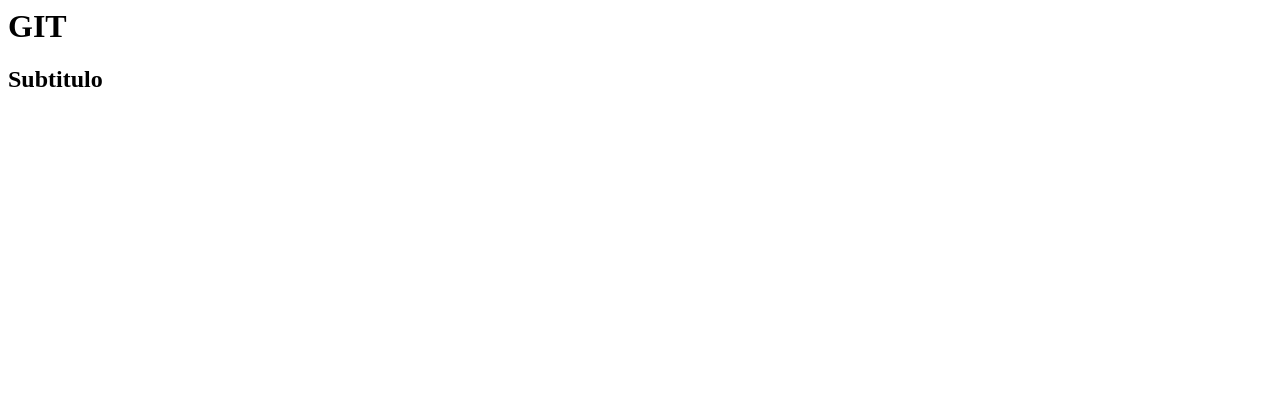
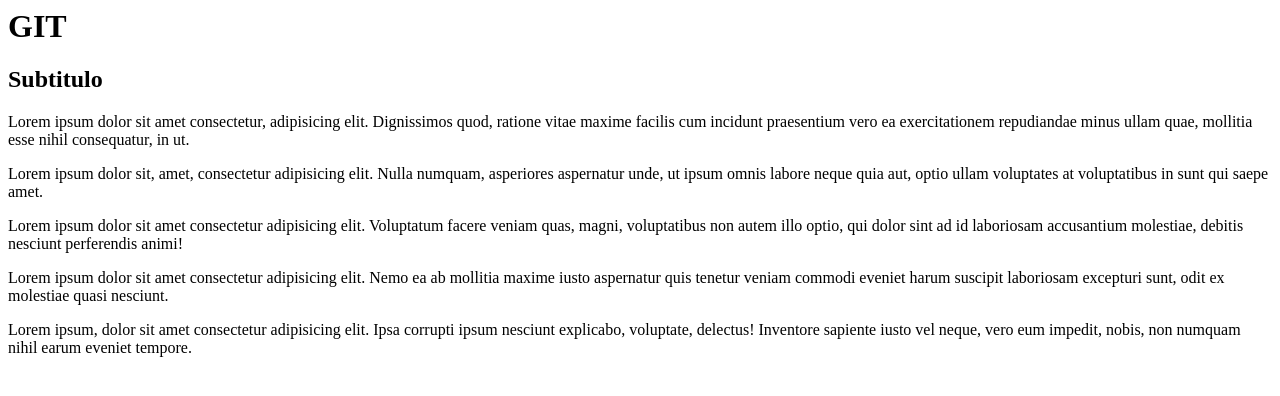
Before and after one commit to more000/PruebaGit, a plain HTML site: page index.html in a window 1280 px wide. Drawn offline with Linux system fonts and the light colour scheme.

Commit message:
Agrego muchos parrafos

```diff
--- a/index.html
+++ b/index.html
@@ -7,5 +7,10 @@
 <body>
 	<h1>GIT</h1>
 	<h2>Subtitulo</h2>
+	<p>Lorem ipsum dolor sit amet consectetur, adipisicing elit. Dignissimos quod, ratione vitae maxime facilis cum incidunt praesentium vero ea exercitationem repudiandae minus ullam quae, mollitia esse nihil consequatur, in ut.</p>
+	<p>Lorem ipsum dolor sit, amet, consectetur adipisicing elit. Nulla numquam, asperiores aspernatur unde, ut ipsum omnis labore neque quia aut, optio ullam voluptates at voluptatibus in sunt qui saepe amet.</p>
+	<p>Lorem ipsum dolor sit amet consectetur adipisicing elit. Voluptatum facere veniam quas, magni, voluptatibus non autem illo optio, qui dolor sint ad id laboriosam accusantium molestiae, debitis nesciunt perferendis animi!</p>
+	<p>Lorem ipsum dolor sit amet consectetur adipisicing elit. Nemo ea ab mollitia maxime iusto aspernatur quis tenetur veniam commodi eveniet harum suscipit laboriosam excepturi sunt, odit ex molestiae quasi nesciunt.</p>
+	<p>Lorem ipsum, dolor sit amet consectetur adipisicing elit. Ipsa corrupti ipsum nesciunt explicabo, voluptate, delectus! Inventore sapiente iusto vel neque, vero eum impedit, nobis, non numquam nihil earum eveniet tempore.</p>
 </body>
 </html>
```
